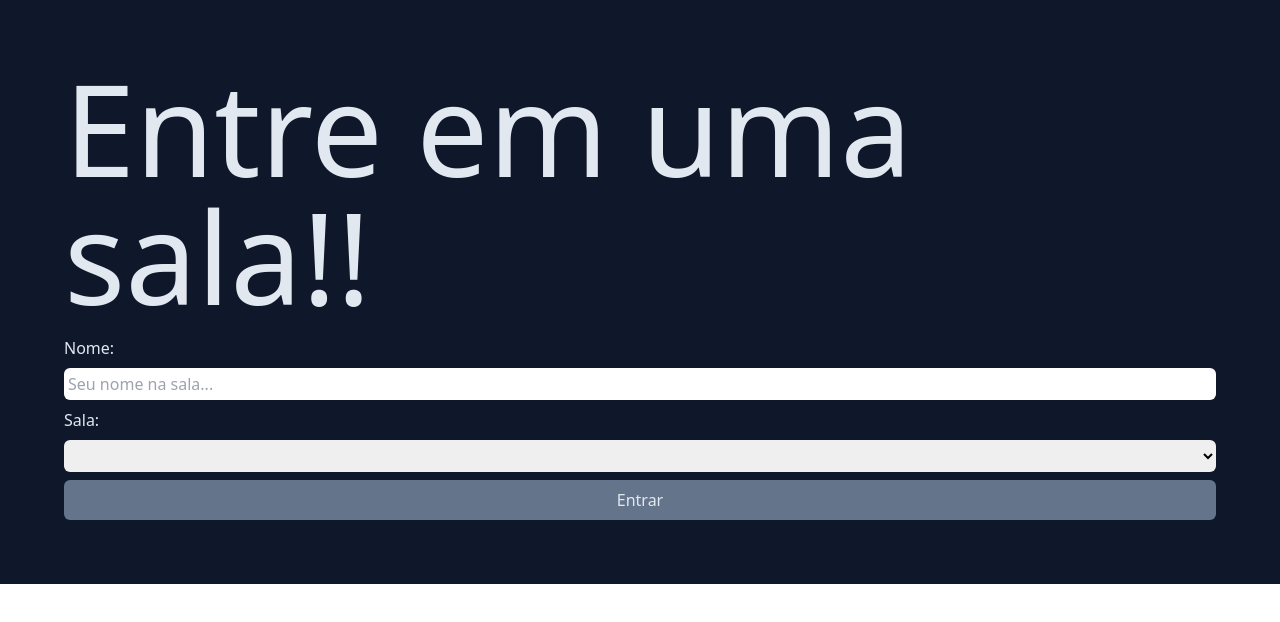
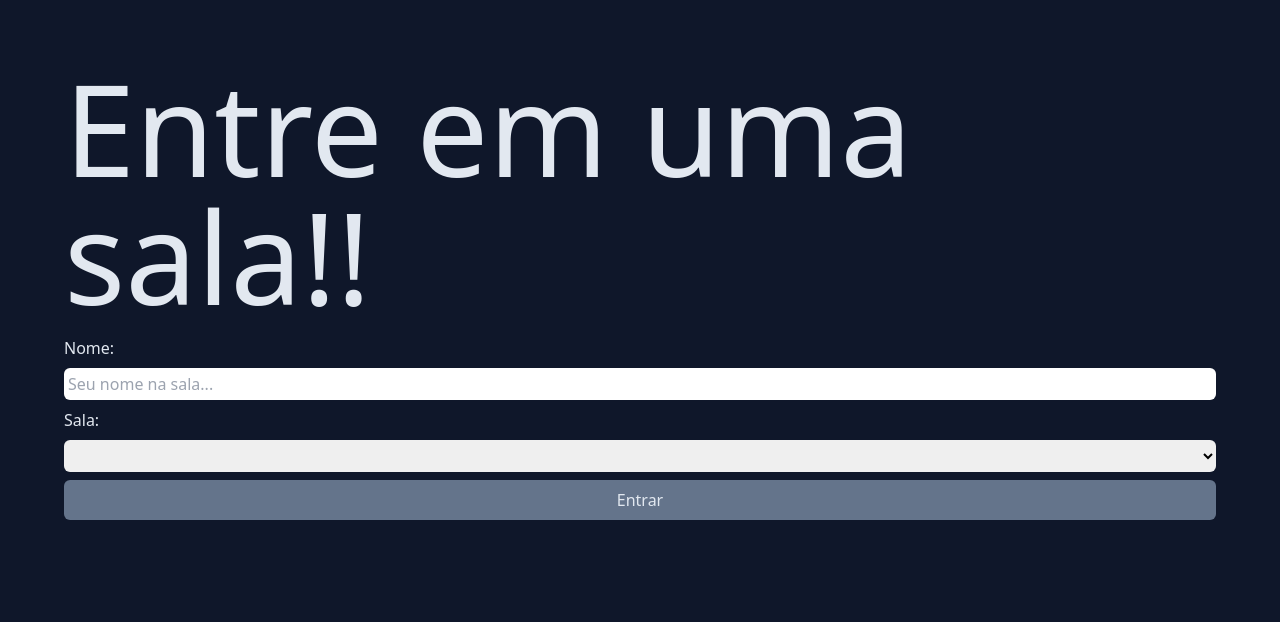
Before and after one commit to CaioVieira-dev/websockets-v1, a React (Vite) app: page / in a window 1280 px wide. Shown: the top 622 px of the page. Built offline with nearby package versions, Linux system fonts and the light colour scheme.

Commit message:
style: :lipstick: corrige css

```diff
--- a/src/frontend/app/App.tsx
+++ b/src/frontend/app/App.tsx
@@ -39,7 +39,7 @@ function App() {
 
   return (
     <>
-      <div className="flex h-full flex-col gap-4 bg-slate-900 px-16 py-16">
+      <div className="flex min-h-screen flex-col gap-4 bg-slate-900 px-16 py-16">
         <h2 className="text-9xl text-slate-200">Entre em uma sala!!</h2>
 
         {/* <Form method="post" onSubmit={entrar} className="flex flex-col gap-2"> */}
```
